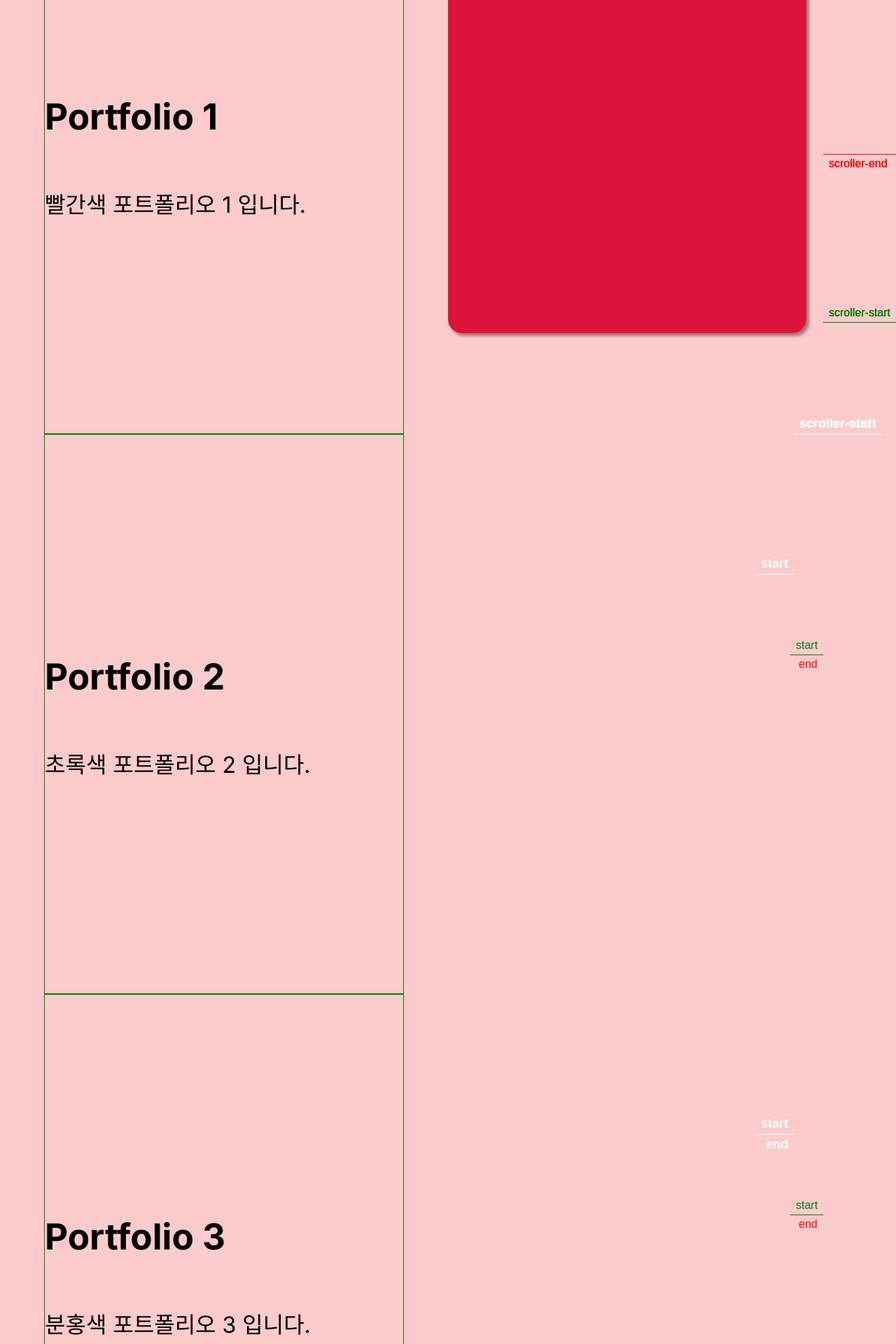
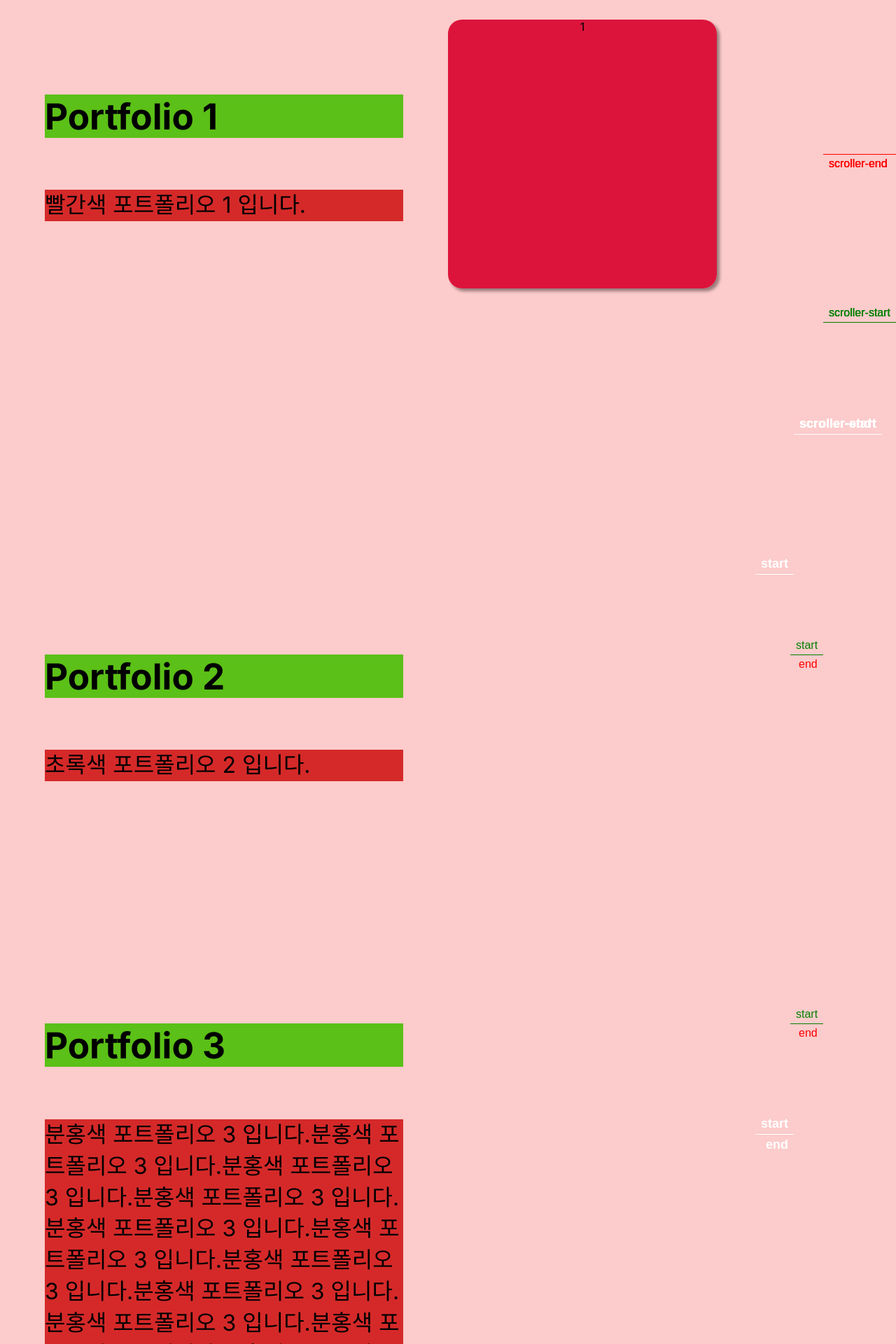
Before and after one commit to thefigtree/portfolio_24_03_11, a Next.js app: page / in a window 1280 px wide. Shown: the part 180-2100 px from the top of the page at 70% size. Built offline with nearby package versions, Linux system fonts and the light colour scheme.

Commit message:
Css:colorImage

```diff
--- a/components/colorImage/colorImage.css
+++ b/components/colorImage/colorImage.css
@@ -1,10 +1,12 @@
 .gallery h1 {
   font-size: clamp(2em, 4vw, 6em);
+  background-color: #5bc017;
 }
 
 .gallery p {
   font-size: clamp(1.4em, 2.5vw, 3.5em);
   line-height: 1.4;
+  background-color: #d52929;
 }
 
 .gallery {
@@ -33,15 +35,14 @@
 
 .section {
   min-height: 100vh;
-  outline: 1px solid green;
   display: flex;
   flex-direction: column;
   justify-content: center;
 }
 
 .desktopGallery {
-  width: 40vw;
-  height: 40vw;
+  width: 30vw;
+  height: 30vw;
   border-radius: 20px;
   position: relative;
   overflow: hidden;
--- a/src/app/contentsApi.jsx
+++ b/src/app/contentsApi.jsx
@@ -12,7 +12,7 @@ export const contentsApi = [
   {
     id: 2,
     title: "Portfolio 3",
-    desc: "분홍색 포트폴리오 3 입니다.",
+    desc: "분홍색 포트폴리오 3 입니다.분홍색 포트폴리오 3 입니다.분홍색 포트폴리오 3 입니다.분홍색 포트폴리오 3 입니다.분홍색 포트폴리오 3 입니다.분홍색 포트폴리오 3 입니다.분홍색 포트폴리오 3 입니다.분홍색 포트폴리오 3 입니다.분홍색 포트폴리오 3 입니다.분홍색 포트폴리오 3 입니다.분홍색 포트폴리오 3 입니다.분홍색 포트폴리오 3 입니다.분홍색 포트폴리오 3 입니다.분홍색 포트폴리오 3 입니다.분홍색 포트폴리오 3 입니다.분홍색 포트폴리오 3 입니다.분홍색 포트폴리오 3 입니다.분홍색 포트폴리오 3 입니다.분홍색 포트폴리오 3 입니다.분홍색 포트폴리오 3 입니다.분홍색 포트폴리오 3 입니다.분홍색 포트폴리오 3 입니다.분홍색 포트폴리오 3 입니다.분홍색 포트폴리오 3 입니다.분홍색 포트폴리오 3 입니다.분홍색 포트폴리오 3 입니다.분홍색 포트폴리오 3 입니다.분홍색 포트폴리오 3 입니다.분홍색 포트폴리오 3 입니다.분홍색 포트폴리오 3 입니다.분홍색 포트폴리오 3 입니다.분홍색 포트폴리오 3 입니다.분홍색 포트폴리오 3 입니다.분홍색 포트폴리오 3 입니다.분홍색 포트폴리오 3 입니다.분홍색 포트폴리오 3 입니다.분홍색 포트폴리오 3 입니다.분홍색 포트폴리오 3 입니다.",
   },
   {
     id: 3,
```
